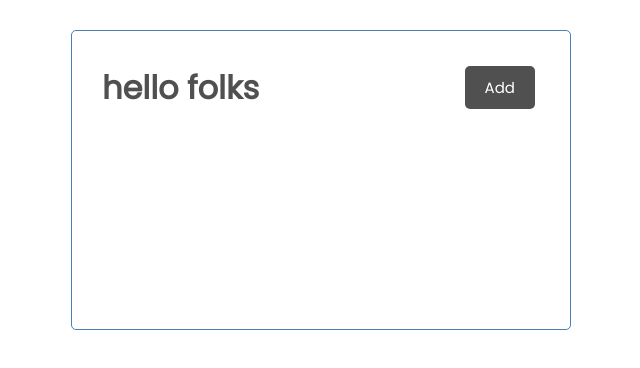
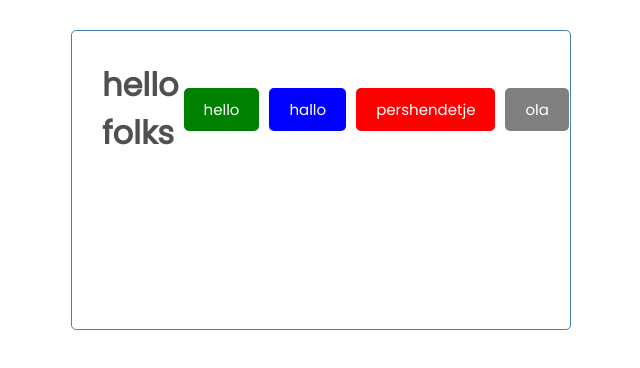
Before and after one commit to arb1ona/React-Advanced, a React (Create React App) app: page / in a window 1280 px wide. Shown: the top 368 px of the page, without its empty margins (319-959 px from the left). Built offline with nearby package versions, Linux system fonts and the light colour scheme.

Commit message:
reusable Button component

```diff
--- /dev/null
+++ b/src/components/Button.js
@@ -0,0 +1,9 @@
+const Button = ({ color, text }) => {
+  return (
+    <button style={{ backgroundColor: color }} className="btn">
+      {text}
+    </button>
+  );
+};
+
+export default Button;
--- a/src/components/Header.js
+++ b/src/components/Header.js
@@ -1,8 +1,12 @@
+import Button from "./Button";
 const Header = ({ title }) => {
   return (
     <header className="header">
       <h1>{title}</h1>
-      <button className="btn">Add</button>
+      <Button color="green" text="hello" />
+      <Button color="blue" text="hallo" />
+      <Button color="red" text="pershendetje" />
+      <Button color="grey" text="ola" />
     </header>
   );
 };
```
